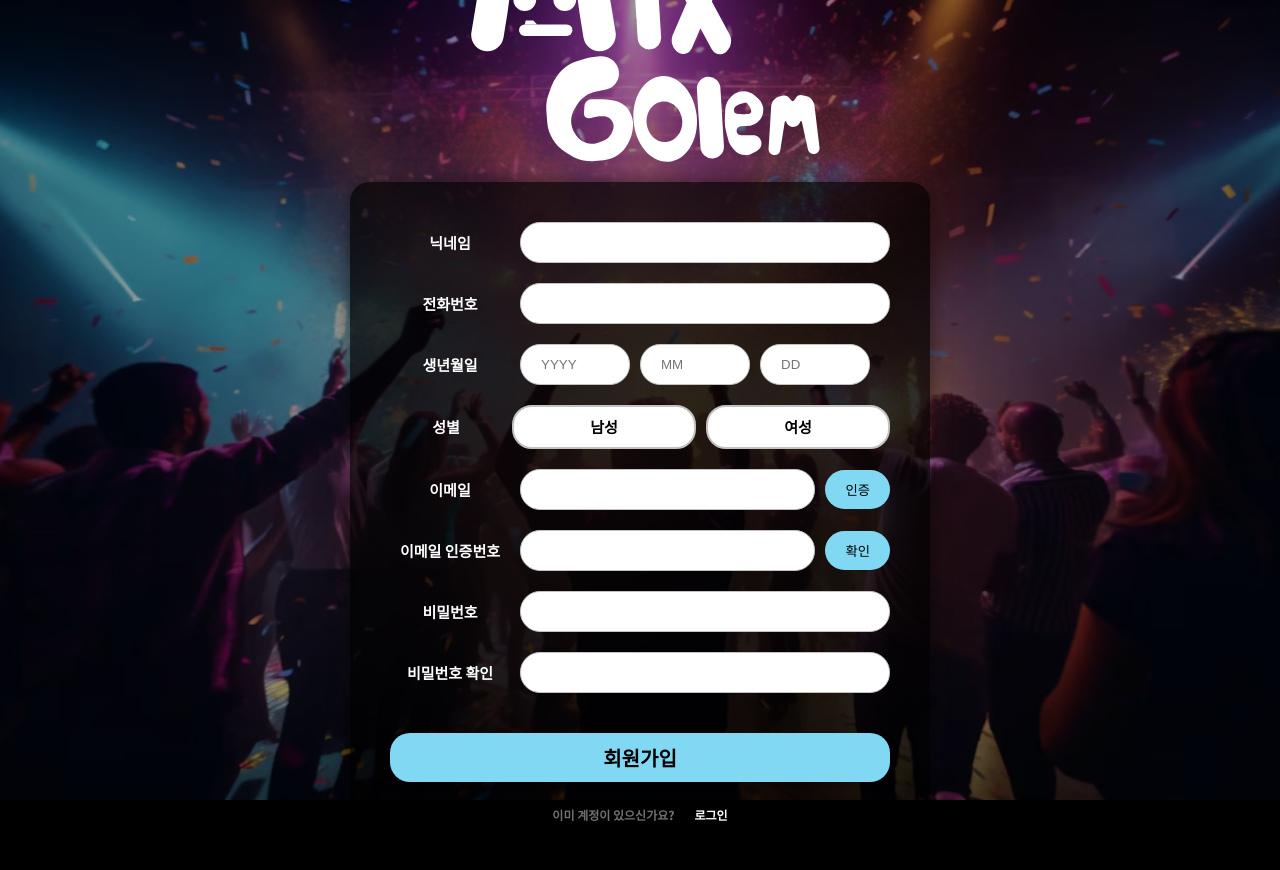
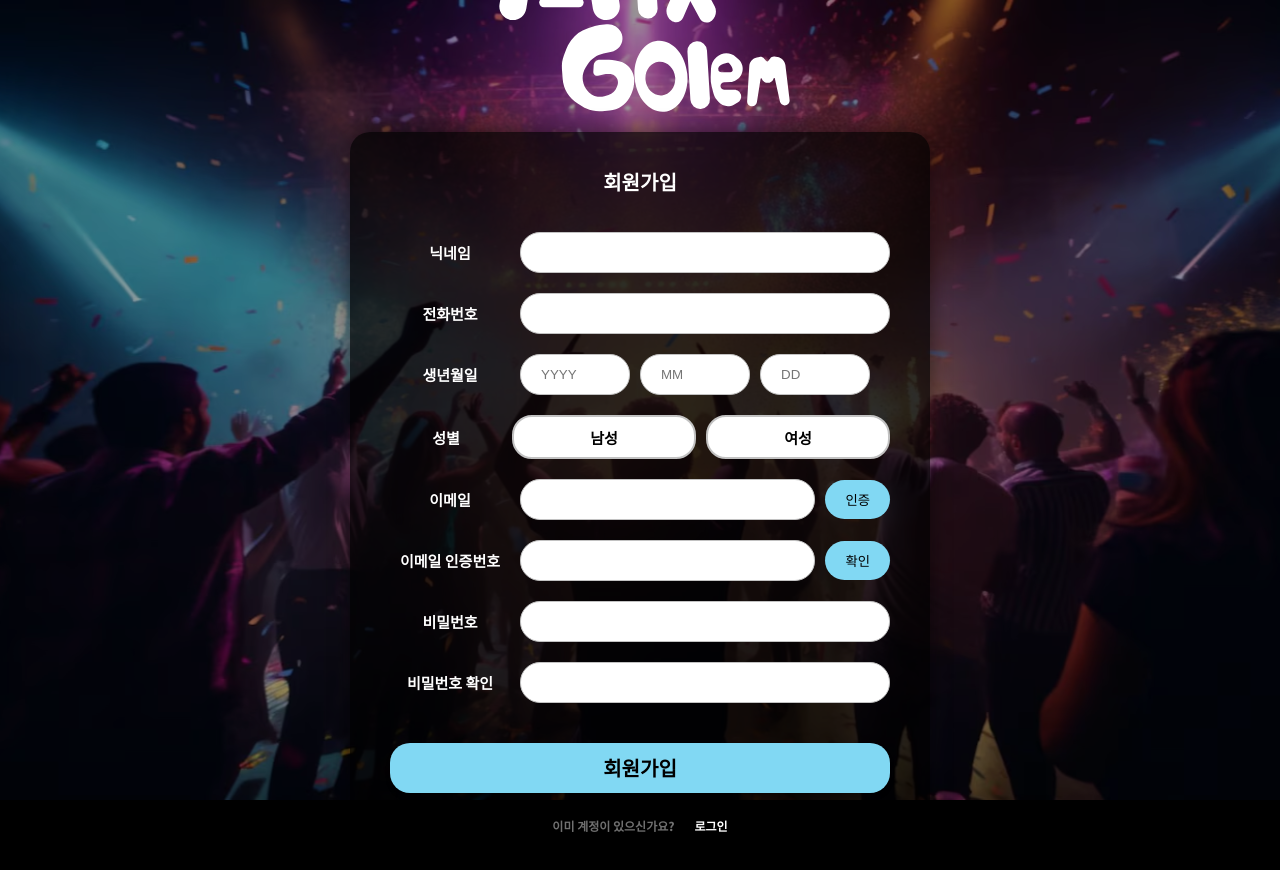
Before and after one commit to Mix-Golem/Client, a React (Create React App) app: page /join in a window 1280 px wide. Shown: the top 870 px of the page. Built offline with nearby package versions, Linux system fonts and the light colour scheme.

Commit message:
fix : Login, Join Title

```diff
--- a/src/pages/Join.js
+++ b/src/pages/Join.js
@@ -47,6 +47,7 @@ const Join = () => {
             <JoinContainer>
                 <StyledLogo src={Logo} alt='Logo' />
                 <JoinForm onSubmit={handleSubmit}>
+                    <Title>회원가입</Title>
                     <FieldWrapper>
                         <Label htmlFor='name'>닉네임</Label>
                         <InputField
@@ -176,10 +177,14 @@ const Join = () => {
 };
 
 export default Join;
-
+const Title = styled.h2`
+    ${Theme.fonts.button}
+    color: ${Theme.colors.white};
+    text-align: center;
+    margin-bottom: 40px;
+`;
 const StyledLogo = styled.img`
-    width: 360px;
-    height: 234.58px;
+    width: 300px;
     margin-bottom: 20px;
 `;
 
--- a/src/pages/Login.js
+++ b/src/pages/Login.js
@@ -29,7 +29,7 @@ const Login = () => {
             <LoginContainer>
                 <StyledLogo src={Logo} alt='Logo' />
                 <LoginForm onSubmit={handleSubmit}>
-                    <Title>비밀번호 찾기</Title>
+                    <Title>로그인</Title>
                     <FormGroup>
                         <FieldWrapper>
                             <Label htmlFor='email'>이메일</Label>
```
